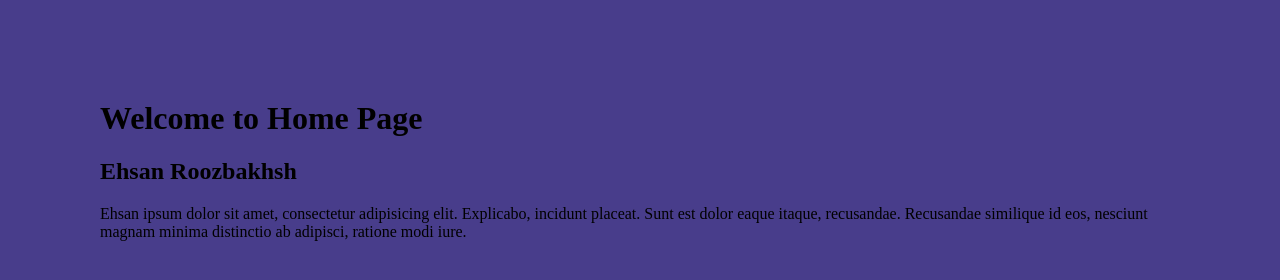
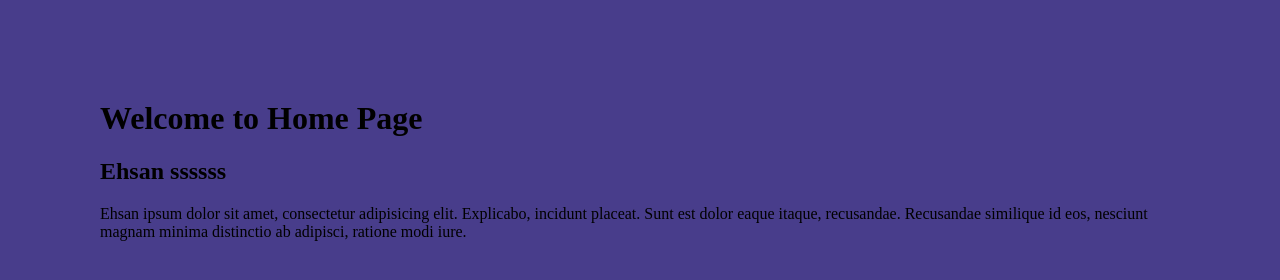
Before and after one commit to ehsanroozbakhsh/project-01, a plain HTML site: page index.html in a window 1280 px wide. Drawn offline with Linux system fonts and the light colour scheme.

Commit message:
edit lastname

```diff
--- a/index.html
+++ b/index.html
@@ -7,7 +7,7 @@
   </head>
   <body>
     <h1>Welcome to Home Page</h1>
-    <h2>Ehsan Roozbakhsh</h1>
+    <h2>Ehsan ssssss</h1>
     <p>Ehsan ipsum dolor sit amet, consectetur adipisicing elit. Explicabo, incidunt placeat. Sunt est dolor eaque itaque, recusandae. Recusandae similique id eos, nesciunt magnam minima distinctio ab adipisci, ratione modi iure.</p>
     <script src="js/main.js"></script>
   </body>
```
